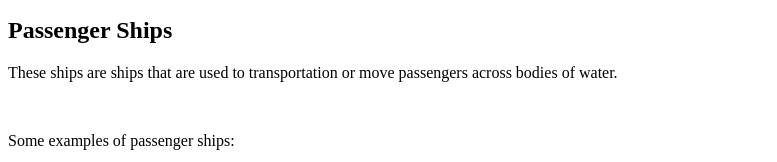
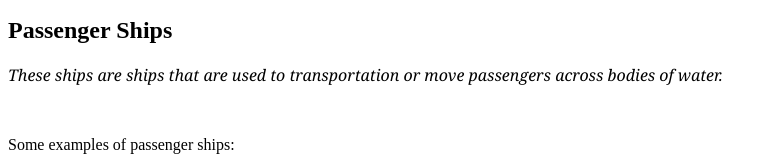
Before and after one commit to GMbrianlaw/GMbrianlaw.github.io, a plain HTML site: page index.html in a window 1280 px wide. Shown: the part 271-433 px from the top of the page, without its empty margins (0-777 px from the left). Drawn offline with Linux system fonts and the light colour scheme.

Commit message:
Update index.html

```diff
--- a/index.html
+++ b/index.html
@@ -10,7 +10,7 @@
         <img src="http://www.boat-ed.com/blog/wp-content/uploads/2015/05/RMS_Titanic_3.jpg" width="200">text</p>
         <p>Ships are a way of transportation in the modern world and are also used in warfare. </p>
         <h2>Passenger Ships</h2>
-        <p>These ships are ships that are used to transportation or move passengers across bodies of water.</p>
+        <p style = "font-family:georgia,garamond,serif;font-size:16px;font-style:italic;">These ships are ships that are used to transportation or move passengers across bodies of water.</p>
         <br>
         <p>Some examples of passenger ships:<p>
         <b>Titanic(England)</b>
```
